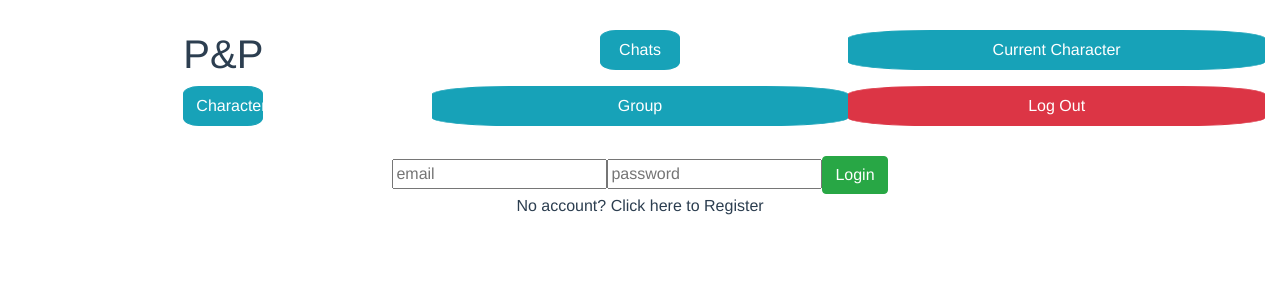
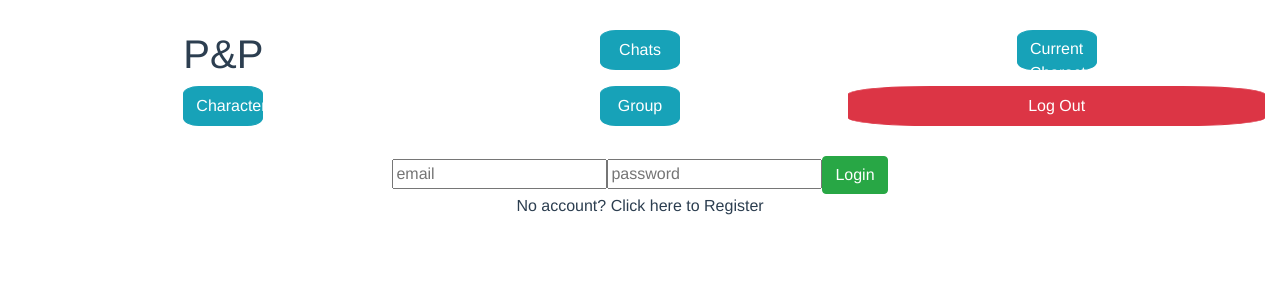
Before and after one commit to nathanielwheeler/capstone, a Vue app in the folder client/: page /#/login in a window 1280 px wide. Shown: the top 300 px of the page. Built offline with nearby package versions, Linux system fonts and the light colour scheme; no server answers; what vue-chat-scroll would draw is missing.

Commit message:
routes for currentCharacter and groups set

```diff
--- a/client/src/App.vue
+++ b/client/src/App.vue
@@ -8,11 +8,15 @@
         <router-link to="/chats" class="col-4">
           <button class="Chats btn btn-info">Chats</button>
         </router-link>
+        <router-link to="/currentCharacter" class="col-4">
         <button class="Current-Character col-4 btn btn-info">Current Character</button>
+        </router-link>
         <router-link to="/characters" class="col-4">
           <button class="Characters btn btn-info">Characters</button>
         </router-link>
+        <router-link to="/groups" class="col-4">
         <button class="Group btn col-4 btn-info">Group</button>
+        </router-link>
         <button class="LogOut btn col-4 btn-danger" @click="logout()">Log Out</button>
       </div>
     </nav>
--- a/client/src/router.js
+++ b/client/src/router.js
@@ -33,8 +33,8 @@ export default new Router({
       component: Characters
     },
     {
-      path: '/currentcharacter',
-      name: 'currentcharacter',
+      path: '/currentCharacter',
+      name: 'currentCharacter',
       component: CurrentCharacter
     },
     {
```
